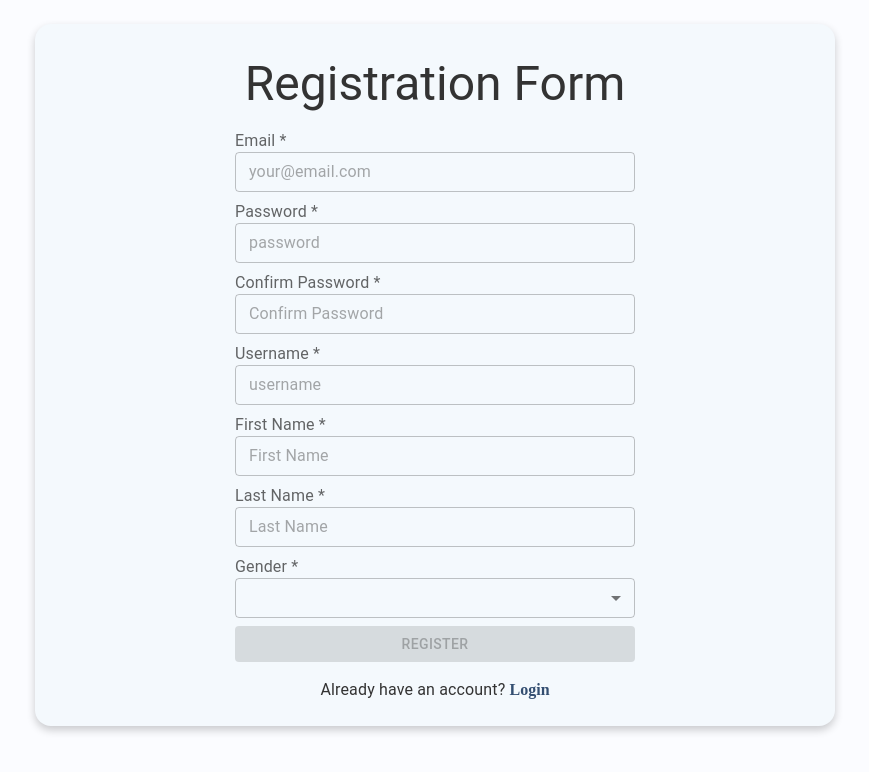
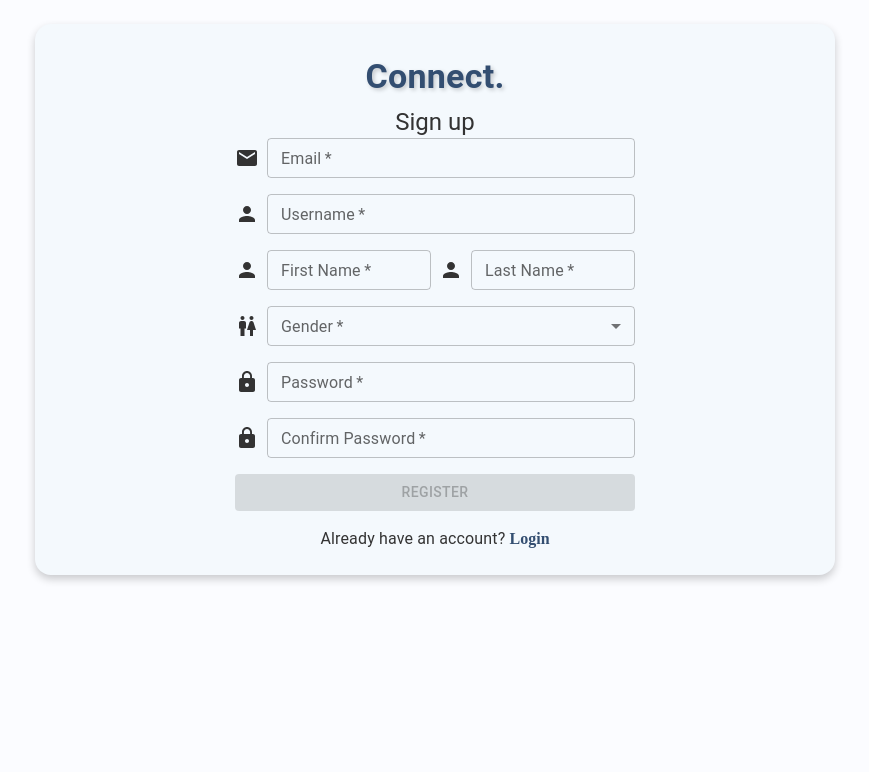
Before and after one commit to michaelcao512/SocialNetwork, a React (Vite) app in the folder frontend/: page /register in a window 1280 px wide. Shown: the top 772 px of the page, without its empty margins (205-1074 px from the left). Built offline with nearby package versions, Linux system fonts and the light colour scheme; no server answers.

Commit message:
logo modularized and put into registraiton/login container; form ui changed (icon and labels

```diff
--- a/frontend/src/Components/Login/LoginContainer.jsx
+++ b/frontend/src/Components/Login/LoginContainer.jsx
@@ -1,11 +1,14 @@
 import { Typography, Box, Link } from "@mui/material";
 import { StyledCard, StyledLink, StyledStack } from "../../StyledComponents/StyledComponents";
 import LoginForm from "./LoginForm";
+import Logo from "../Logo";
 function LoginContainer() {
     return (
         <StyledStack>
             <StyledCard>
-                <Typography variant="h3">Login Page</Typography>
+                <Logo sx={{ marginBottom: "0.5rem" }} />
+
+                <Typography variant="h5">Login</Typography>
                 <LoginForm />
                 <Box sx={{ marginTop: "1rem", textAlign: "center" }}>
                     <Typography variant="body1" sx={{ display: "inline" }}>
--- a/frontend/src/Components/Login/LoginForm.jsx
+++ b/frontend/src/Components/Login/LoginForm.jsx
@@ -1,66 +1,76 @@
-
-import { Box, Button, FormControl, FormLabel, TextField } from '@mui/material';
-import authService from '../../Services/auth.service';
-import { useNavigate } from 'react-router-dom';
+import { Box, Button, FormControl, FormLabel, TextField } from "@mui/material";
+import authService from "../../Services/auth.service";
+import { useState } from "react";
+import { useNavigate } from "react-router-dom";
+import PersonIcon from "@mui/icons-material/Person";
+import LockIcon from "@mui/icons-material/Lock";
 function LoginForm() {
     const navigate = useNavigate();
 
+    const [username, setUsername] = useState("");
+    const [password, setPassword] = useState("");
+
     const handleSubmit = (event) => {
         event.preventDefault();
-
-        const formData = new FormData(event.currentTarget);
-
-        const username = formData.get('username');
-        const password = formData.get('password');
-
         const loginRequest = {
             username: username,
             password: password,
         };
 
-        authService.login(loginRequest)
-            .then(response => {
+        authService
+            .login(loginRequest)
+            .then((response) => {
                 console.log("login response: ", response);
                 navigate(`/feed`);
             })
-            .catch(error => {
+            .catch((error) => {
                 console.log("login error: ", error);
             });
-
-
     };
     return (
-        <Box component="form" onSubmit={handleSubmit}
-            sx={{ display: 'flex', flexDirection: 'column', gap: 1, width: '100%', maxWidth: '400px', margin: 'auto' }}>
-
-            <FormControl>
-                <FormLabel htmlFor="username">Username</FormLabel>
+        <Box
+            component="form"
+            onSubmit={handleSubmit}
+            sx={{ display: "flex", flexDirection: "column", gap: 1, width: "100%", maxWidth: "400px", margin: "auto" }}
+        >
+            <Box sx={{ display: "flex", alignItems: "center", gap: 1 }}>
+                <PersonIcon />
+                <FormControl sx={{ flex: 1 }}>
                     <TextField
+                        label="Username"
                         id="username"
                         name="username"
                         type="text"
                         required
                         fullWidth
-                    placeholder="username"
+                        placeholder="Username"
                         size="small"
+                        value={username}
+                        onChange={(e) => setUsername(e.target.value)}
                     />
                 </FormControl>
-
-            <FormControl>
-                <FormLabel htmlFor="password">Password</FormLabel>
+            </Box>
+            <Box sx={{ display: "flex", alignItems: "center", gap: 1 }}>
+                <LockIcon />
+                <FormControl sx={{ flex: 1 }}>
                     <TextField
+                        label="Password"
                         id="password"
                         name="password"
                         type="password"
-                    autoComplete="password"
                         required
                         fullWidth
-                    placeholder="password"
+                        placeholder="Password"
                         size="small"
+                        value={password}
+                        onChange={(e) => {setPassword(e.target.value);}}
                     />
                 </FormControl>
+            </Box>
 
-            <Button type="submit" variant="contained" color="primary">Log in</Button>
+            <Button type="submit" variant="contained" color="primary">
+                Log in
+            </Button>
         </Box>
     );
 }
--- /dev/null
+++ b/frontend/src/Components/Logo.jsx
@@ -0,0 +1,21 @@
+import { Typography, Box } from "@mui/material";
+
+function Logo({ ...props }) {
+    return (
+        <Box {...props}>
+            <Typography
+                variant="h4"
+                sx={{
+                    fontFamily: "Roboto, sans-serif",
+                    fontWeight: "bold",
+                    color: "primary.main",
+                    textShadow: "2px 2px 4px rgba(0, 0, 0, 0.2)",
+                }}
+            >
+                Connect.
+            </Typography>
+        </Box>
+    );
+}
+
+export default Logo;
--- a/frontend/src/Components/Registration/RegistrationContainer.jsx
+++ b/frontend/src/Components/Registration/RegistrationContainer.jsx
@@ -1,28 +1,30 @@
-import React from 'react';
-import { Box, Typography, Link } from '@mui/material';
+import React from "react";
+import { Box, Typography, Link } from "@mui/material";
 import { StyledCard, StyledLink, StyledStack } from "../../StyledComponents/StyledComponents";
 import RegistrationForm from "./RegistrationForm";
+import Logo from "../Logo";
 
 function RegistrationContainer() {
     return (
         <StyledStack>
             <StyledCard>
-                <Typography variant="h3" gutterBottom>
-                    Registration Form
-                </Typography>
+                <Logo sx={{ marginBottom: "0.5rem" }} />
+
+                <Typography variant="h5">Sign up</Typography>
+
                 <RegistrationForm />
-                <Box sx={{ marginTop: '1rem', textAlign: 'center' }}>
-                    <Typography variant="body1" sx={{ display: 'inline' }}>
-                        Already have an account?{' '}
+                <Box sx={{ marginTop: "1rem", textAlign: "center" }}>
+                    <Typography variant="body1" sx={{ display: "inline" }}>
+                        Already have an account?{" "}
                     </Typography>
                     <Link
                         href="/login"
                         sx={{
-                            textDecoration: 'none',
-                            color: 'primary.main',
-                            fontWeight: 'bold',
-                            '&:hover': {
-                                textDecoration: 'underline',
+                            textDecoration: "none",
+                            color: "primary.main",
+                            fontWeight: "bold",
+                            "&:hover": {
+                                textDecoration: "underline",
                             },
                         }}
                     >
--- a/frontend/src/Components/Registration/RegistrationForm.jsx
+++ b/frontend/src/Components/Registration/RegistrationForm.jsx
@@ -1,26 +1,30 @@
-import React, { useEffect, useRef, useState } from 'react';
-import { Box, Button, FormControl, FormLabel, MenuItem, Select, TextField, } from '@mui/material';
-import { useNavigate } from 'react-router-dom';
-import authService from '../../Services/auth.service';
-import userService from '../../Services/user.service';
+import { useState, useRef, useEffect } from "react";
+import { useNavigate } from "react-router-dom";
+import { Box, FormControl, TextField, InputAdornment, Button, MenuItem, Typography } from "@mui/material";
+import EmailIcon from "@mui/icons-material/Email";
+import PersonIcon from "@mui/icons-material/Person";
+import LockIcon from "@mui/icons-material/Lock";
+import WcIcon from "@mui/icons-material/Wc";
+import authService from "../../Services/auth.service";
+import userService from "../../Services/user.service";
 
 function RegistrationForm() {
     const navigate = useNavigate();
 
-    const [email, setEmail] = useState('');
-    const [password, setPassword] = useState('');
-    const [confirmPassword, setConfirmPassword] = useState('');
-    const [username, setUsername] = useState('');
-    const [firstName, setFirstName] = useState('');
-    const [lastName, setLastName] = useState('');
-    const [gender, setGender] = useState('');
+    const [email, setEmail] = useState("");
+    const [password, setPassword] = useState("");
+    const [confirmPassword, setConfirmPassword] = useState("");
+    const [username, setUsername] = useState("");
+    const [firstName, setFirstName] = useState("");
+    const [lastName, setLastName] = useState("");
+    const [gender, setGender] = useState("");
 
     const [emailError, setEmailError] = useState(false);
-    const [emailErrorMessage, setEmailErrorMessage] = useState('');
+    const [emailErrorMessage, setEmailErrorMessage] = useState("");
     const [usernameError, setUsernameError] = useState(false);
-    const [usernameErrorMessage, setUsernameErrorMessage] = useState('');
+    const [usernameErrorMessage, setUsernameErrorMessage] = useState("");
     const [passwordError, setPasswordError] = useState(false);
-    const [passwordErrorMessage, setPasswordErrorMessage] = useState('');
+    const [passwordErrorMessage, setPasswordErrorMessage] = useState("");
     const [buttonDisabled, setButtonDisabled] = useState(true);
 
     const emailTimeoutRef = useRef(null);
@@ -40,18 +44,7 @@ function RegistrationForm() {
                 passwordError ||
                 password !== confirmPassword
         );
-    }, [
-        email,
-        password,
-        confirmPassword,
-        username,
-        firstName,
-        lastName,
-        gender,
-        emailError,
-        usernameError,
-        passwordError,
-    ]);
+    }, [email, password, confirmPassword, username, firstName, lastName, gender, emailError, usernameError, passwordError]);
 
     const handleSubmit = async (event) => {
         event.preventDefault();
@@ -68,17 +61,13 @@ function RegistrationForm() {
         try {
             const response = await authService.register(registrationRequest);
             if (response.accountId) {
-                navigate('/registration-confirmation');
+                navigate("/registration-confirmation");
             } else {
-                alert(response.message || 'Registration failed');
+                alert(response.message || "Registration failed");
             }
         } catch (error) {
-            console.error('Registration error:', error);
-            alert(
-                error.response?.data?.message ||
-                error.message ||
-                'An unexpected error occurred. Please try again.'
-            );
+            console.error("Registration error:", error);
+            alert(error.response?.data?.message || error.message || "An unexpected error occurred. Please try again.");
         }
     };
 
@@ -88,7 +77,7 @@ function RegistrationForm() {
         const emailRegex = /^[^\s@]+@[^\s@]+\.[^\s@]+$/;
         if (!emailRegex.test(email)) {
             setEmailError(true);
-            setEmailErrorMessage('Invalid email format');
+            setEmailErrorMessage("Invalid email format");
             return;
         }
 
@@ -97,15 +86,15 @@ function RegistrationForm() {
                 const exists = await userService.checkEmailExists(email);
                 if (exists) {
                     setEmailError(true);
-                    setEmailErrorMessage('Email already exists');
+                    setEmailErrorMessage("Email already exists");
                 } else {
                     setEmailError(false);
-                    setEmailErrorMessage('');
+                    setEmailErrorMessage("");
                 }
             } catch (error) {
-                console.error('Error checking email:', error);
+                console.error("Error checking email:", error);
                 setEmailError(true);
-                setEmailErrorMessage('Unable to validate email');
+                setEmailErrorMessage("Unable to validate email");
             }
         }, 500);
     };
@@ -118,15 +107,15 @@ function RegistrationForm() {
                 const exists = await userService.checkUsernameExists(username);
                 if (exists) {
                     setUsernameError(true);
-                    setUsernameErrorMessage('Username not available');
+                    setUsernameErrorMessage("Username not available");
                 } else {
                     setUsernameError(false);
-                    setUsernameErrorMessage('');
+                    setUsernameErrorMessage("");
                 }
             } catch (error) {
-                console.error('Error checking username:', error);
+                console.error("Error checking username:", error);
                 setUsernameError(true);
-                setUsernameErrorMessage('Unable to validate username');
+                setUsernameErrorMessage("Unable to validate username");
             }
         }, 500);
     };
@@ -134,10 +123,10 @@ function RegistrationForm() {
     const handlePasswordValidation = (password) => {
         if (password.length < 8) {
             setPasswordError(true);
-            setPasswordErrorMessage('Password must be at least 8 characters long');
+            setPasswordErrorMessage("Password must be at least 8 characters long");
         } else {
             setPasswordError(false);
-            setPasswordErrorMessage('');
+            setPasswordErrorMessage("");
         }
     };
 
@@ -146,23 +135,25 @@ function RegistrationForm() {
             component="form"
             onSubmit={handleSubmit}
             sx={{
-                display: 'flex',
-                flexDirection: 'column',
-                gap: 1,
-                width: '100%',
-                maxWidth: '400px',
-                margin: 'auto',
+                display: "flex",
+                flexDirection: "column",
+                gap: 2,
+                width: "100%",
+                maxWidth: "400px",
+                margin: "auto",
             }}
         >
-            <FormControl>
-                <FormLabel htmlFor="email">Email *</FormLabel>
+            <Box sx={{ display: "flex", alignItems: "center", gap: 1 }}>
+                <EmailIcon />
+                <FormControl sx={{ flex: 1 }}>
                     <TextField
+                        label="Email"
                         id="email"
                         name="email"
                         type="email"
                         required
                         fullWidth
-                    placeholder="your@email.com"
+                        placeholder="Email"
                         size="small"
                         value={email}
                         error={emailError}
@@ -171,53 +162,19 @@ function RegistrationForm() {
                         onChange={(e) => setEmail(e.target.value)}
                     />
                 </FormControl>
+            </Box>
 
-            <FormControl>
-                <FormLabel htmlFor="password">Password *</FormLabel>
+            <Box sx={{ display: "flex", alignItems: "center", gap: 1 }}>
+                <PersonIcon />
+                <FormControl sx={{ flex: 1 }}>
                     <TextField
-                    id="password"
-                    name="password"
-                    type="password"
-                    required
-                    fullWidth
-                    placeholder="password"
-                    size="small"
-                    value={password}
-                    error={passwordError}
-                    helperText={passwordErrorMessage}
-                    onChange={(e) => {
-                        setPassword(e.target.value);
-                        handlePasswordValidation(e.target.value);
-                    }}
-                />
-            </FormControl>
-
-            <FormControl>
-                <FormLabel htmlFor="confirmPassword">Confirm Password *</FormLabel>
-                <TextField
-                    id="confirmPassword"
-                    name="confirmPassword"
-                    type="password"
-                    required
-                    fullWidth
-                    placeholder="Confirm Password"
-                    size="small"
-                    value={confirmPassword}
-                    error={password !== confirmPassword}
-                    helperText={password !== confirmPassword ? 'Passwords do not match' : ''}
-                    onChange={(e) => setConfirmPassword(e.target.value)}
-                />
-            </FormControl>
-
-            <FormControl>
-                <FormLabel htmlFor="username">Username *</FormLabel>
-                <TextField
+                        label="Username"
                         id="username"
                         name="username"
                         type="text"
                         required
                         fullWidth
-                    placeholder="username"
+                        placeholder="Username"
                         size="small"
                         value={username}
                         error={usernameError}
@@ -226,10 +183,14 @@ function RegistrationForm() {
                         onChange={(e) => setUsername(e.target.value)}
                     />
                 </FormControl>
+            </Box>
 
-            <FormControl>
-                <FormLabel htmlFor="firstName">First Name *</FormLabel>
+            <Box sx={{ display: "flex", gap: 1 }}>
+                <Box sx={{ display: "flex", alignItems: "center", gap: 1, flex: 1 }}>
+                    <PersonIcon />
+                    <FormControl sx={{ flex: 1 }}>
                         <TextField
+                            label="First Name"
                             id="firstName"
                             name="firstName"
                             type="text"
@@ -241,10 +202,14 @@ function RegistrationForm() {
                             onChange={(e) => setFirstName(e.target.value)}
                         />
                     </FormControl>
+                </Box>
 
-            <FormControl>
-                <FormLabel htmlFor="lastName">Last Name *</FormLabel>
+                <Box sx={{ display: "flex", alignItems: "center", gap: 1, flex: 1 }}>
+                    <PersonIcon />
+
+                    <FormControl sx={{ flex: 1 }}>
                         <TextField
+                            label="Last Name"
                             id="lastName"
                             name="lastName"
                             type="text"
@@ -256,22 +221,75 @@ function RegistrationForm() {
                             onChange={(e) => setLastName(e.target.value)}
                         />
                     </FormControl>
+                </Box>
+            </Box>
 
-            <FormControl>
-                <FormLabel htmlFor="gender">Gender *</FormLabel>
-                <Select
+            <Box sx={{ display: "flex", alignItems: "center", gap: 1 }}>
+                <WcIcon />
+                <FormControl sx={{ flex: 1 }}>
+                    <TextField
+                        label="Gender"
                         id="gender"
                         name="gender"
+                        select
                         required
                         fullWidth
+                        placeholder="Gender"
                         size="small"
                         value={gender}
                         onChange={(e) => setGender(e.target.value)}
                     >
                         <MenuItem value="male">Male</MenuItem>
                         <MenuItem value="female">Female</MenuItem>
-                </Select>
+                    </TextField>
                 </FormControl>
+            </Box>
+
+            <Box sx={{ display: "flex", alignItems: "center", gap: 1 }}>
+                <LockIcon />
+                <FormControl sx={{ flex: 1 }}>
+                    <TextField
+                        label="Password"
+                        id="password"
+                        name="password"
+                        type="password"
+                        required
+                        fullWidth
+                        placeholder="Password"
+                        size="small"
+                        value={password}
+                        error={passwordError}
+                        helperText={passwordErrorMessage}
+                        onChange={(e) => {
+                            setPassword(e.target.value);
+                            handlePasswordValidation(e.target.value);
+                        }}
+                    />
+                </FormControl>
+            </Box>
+
+            <Box sx={{ display: "flex", alignItems: "center", gap: 1 }}>
+                <LockIcon />
+
+                <FormControl sx={{ flex: 1 }}>
+                    <TextField
+                        label="Confirm Password"
+                        id="confirmPassword"
+                        name="confirmPassword"
+                        type="password"
+                        required
+                        fullWidth
+                        placeholder="Confirm Password"
+                        size="small"
+                        value={confirmPassword}
+                        error={password !== confirmPassword}
+                        helperText={password !== confirmPassword ? "Passwords do not match" : ""}
+                        onChange={(e) => {
+                            setConfirmPassword(e.target.value);
+                        }}
+                    />
+                </FormControl>
+            </Box>
 
             <Button type="submit" variant="contained" color="primary" disabled={buttonDisabled}>
                 Register
```
Also changed, not shown: frontend/src/Components/Navigation/NavBar.jsx (+9 -63 lines), frontend/src/Services/user.service.js (+9 -13 lines). Lines whose indentation alone changed are shown as unchanged.
